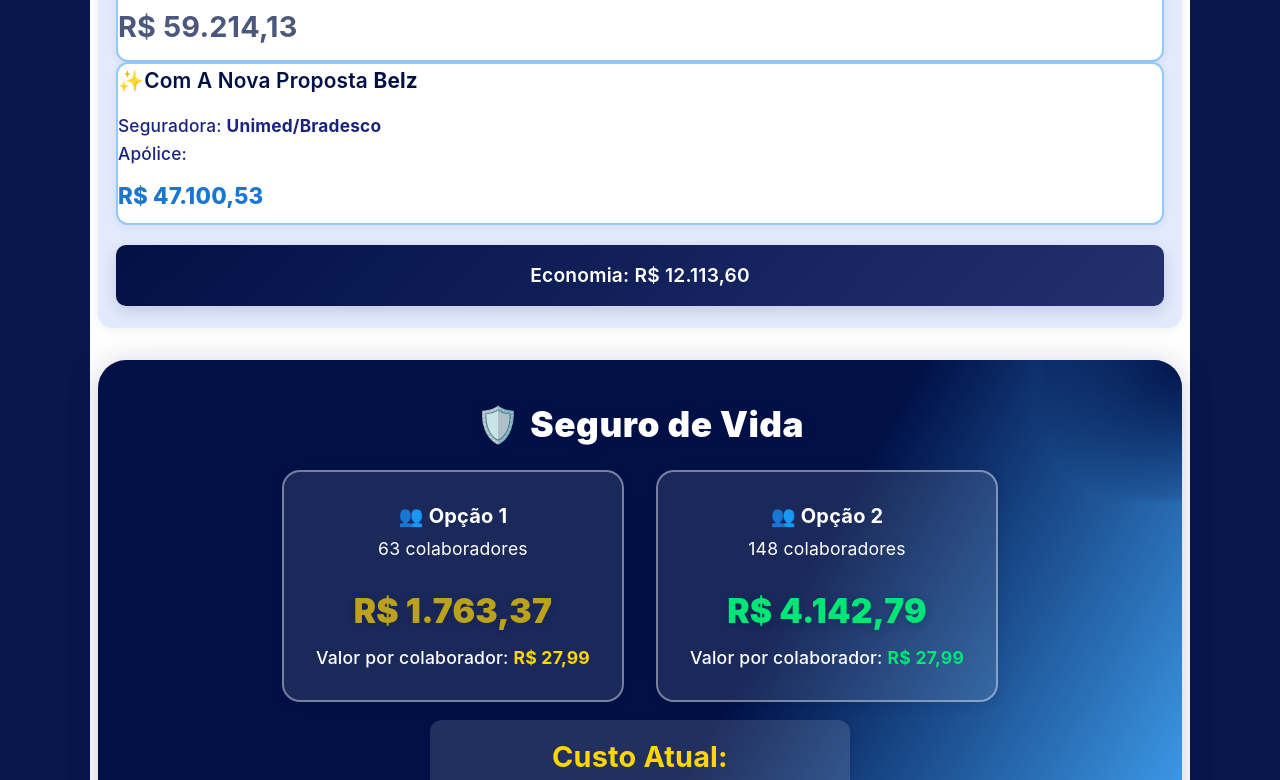
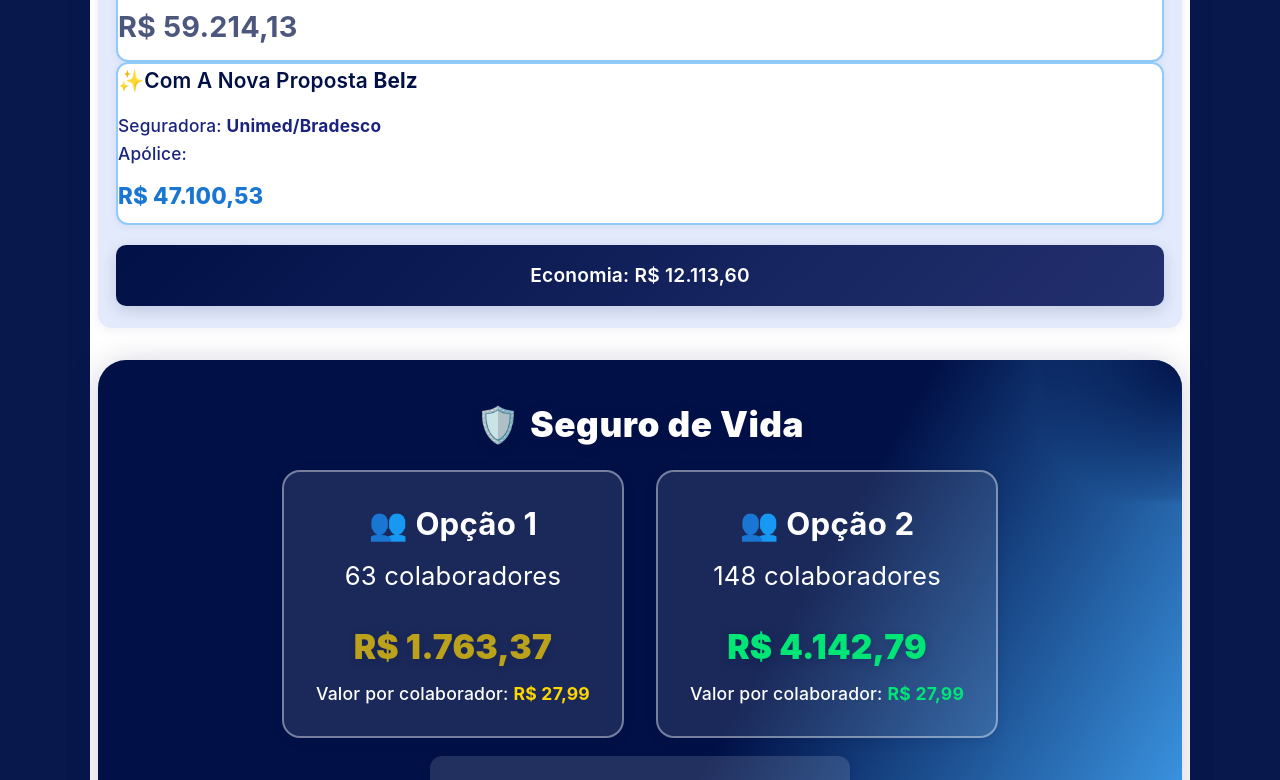
Before and after one commit to MayconBenvenuto/ULTRAMEGA-BELZ, a React (Create React App) app: page / in a window 1280 px wide. Shown: the part 398-1178 px from the top of the page. Built offline with nearby package versions, Linux system fonts and the light colour scheme.

Commit message:
ajusta o tamanho da fonte para melhor legibilidade nas seções de colaboradores do Dashboard

```diff
--- a/src/Dashboard.js
+++ b/src/Dashboard.js
@@ -160,7 +160,7 @@ function Dashboard() {
           className="card-title"
           style={{
           fontWeight: 700,
-          fontSize: "1.25rem",
+          fontSize: "1.95rem",
           marginBottom: 10,
           color: "#fff",
           textAlign: "center",
@@ -168,7 +168,7 @@ function Dashboard() {
         >
           👥 Opção 1
           <br />
-          <span style={{ fontSize: "1.1rem", fontWeight: 400 }}>
+          <span style={{ fontSize: "1.6rem", fontWeight: 400 }}>
           {vidaColaboradoresAtual} colaboradores
           </span>
         </div>
@@ -212,7 +212,7 @@ function Dashboard() {
           className="card-title"
           style={{
           fontWeight: 700,
-          fontSize: "1.25rem",
+          fontSize: "1.95rem",
           marginBottom: 10,
           color: "#fff",
           textAlign: "center",
@@ -220,7 +220,7 @@ function Dashboard() {
         >
           👥 Opção 2
           <br />
-          <span style={{ fontSize: "1.1rem", fontWeight: 400 }}>
+          <span style={{ fontSize: "1.6rem", fontWeight: 400 }}>
           {vidaColaboradoresBelz} colaboradores
           </span>
         </div>
```
